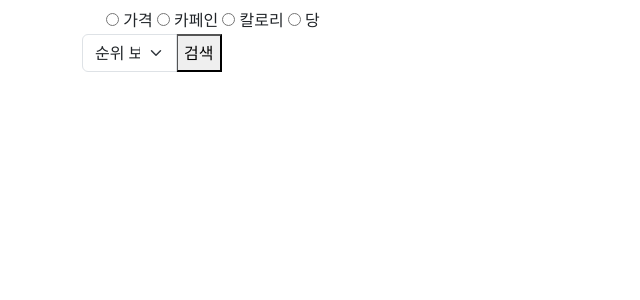
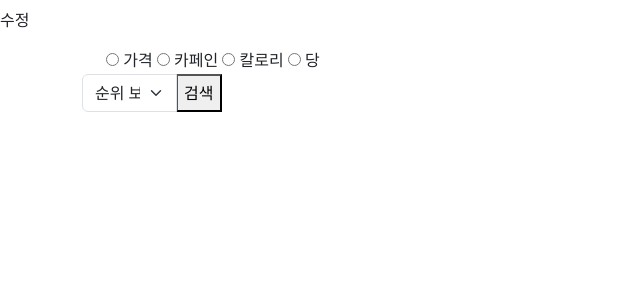
Before and after one commit to yih97/miniproject, a Django app: page /single_page/category/1/ in a window 1280 px wide. Shown: the top 300 px of the page, without its empty margins (0-640 px from the left). Run offline with Django 4.2, Linux system fonts and the light colour scheme; data comes from the database, SQL or seed files in the repository.

Commit message:
수정 확인
수정 확인이여

```diff
--- a/coffee/templates/coffee/coffee_list.html
+++ b/coffee/templates/coffee/coffee_list.html
@@ -5,6 +5,7 @@
     <title>{{ coffee_list.coffee }}</title>
 
   <h2>{{ coffee_list.coffee }}</h2>
+    <p>수정</p>
 
 <!--<link href="https://cdn.jsdelivr.net/npm/bootstrap@5.3.1/dist/css/bootstrap.min.css" rel="stylesheet" integrity="sha384-4bw+/aepP/YC94hEpVNVgiZdgIC5+VKNBQNGCHeKRQN+PtmoHDEXuppvnDJzQIu9" crossorigin="anonymous">-->
 <!--<script src="https://cdn.jsdelivr.net/npm/bootstrap@5.3.1/dist/js/bootstrap.bundle.min.js" integrity="sha384-HwwvtgBNo3bZJJLYd8oVXjrBZt8cqVSpeBNS5n7C8IVInixGAoxmnlMuBnhbgrkm" crossorigin="anonymous"></script>-->
```
